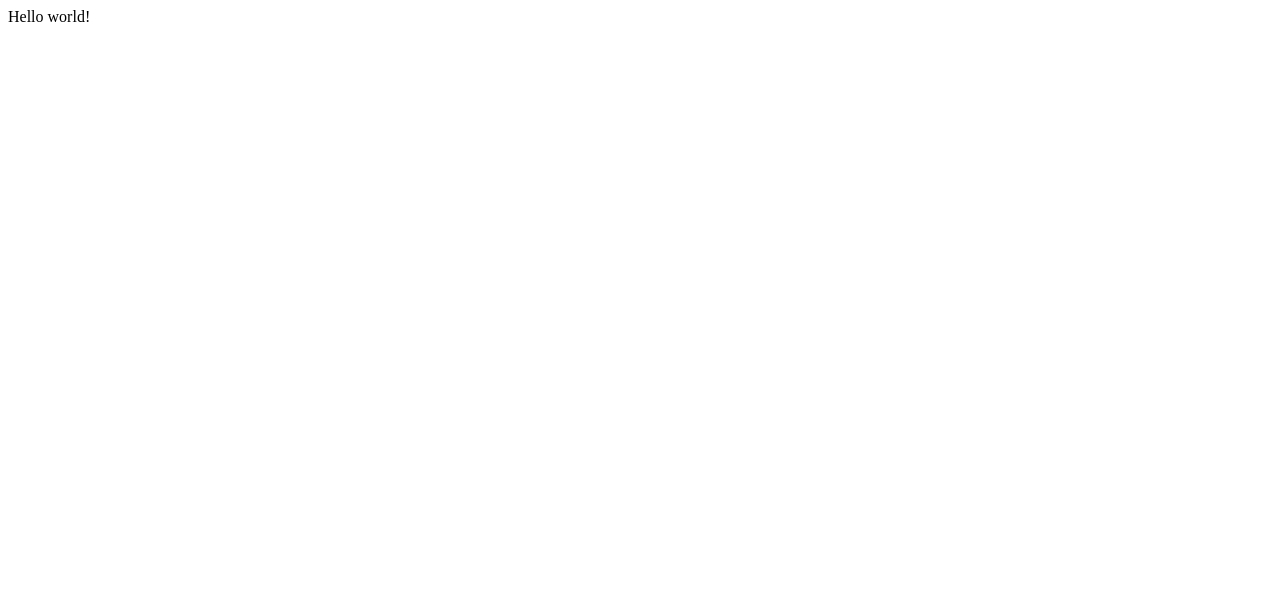
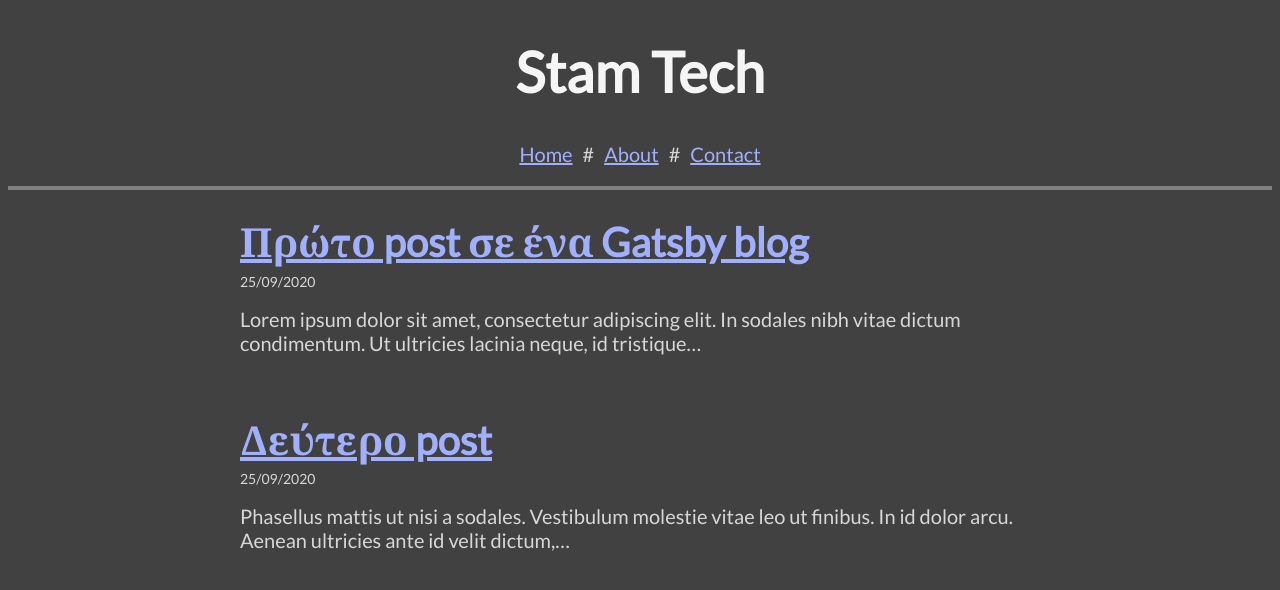
Before and after one commit to giostam/stam-tech, a Gatsby site: page / in a window 1280 px wide. Built offline with nearby package versions, Linux system fonts and the light colour scheme; Gatsby itself is replaced by a stand-in of ours.

Commit message:
Initial commit

````diff
--- /dev/null
+++ b/gatsby-browser.js
@@ -0,0 +1 @@
+import "./src/styles/global.css"
--- a/gatsby-config.js
+++ b/gatsby-config.js
@@ -5,6 +5,22 @@
  */
 
 module.exports = {
-  /* Your site config here */
-  plugins: [],
+  siteMetadata: {
+    title: "Stam Tech",
+  },
+  plugins: [
+    {
+      resolve: `gatsby-source-filesystem`,
+      options: {
+        name: `posts`,
+        path: `${__dirname}/src/posts`,
+      },
+    },
+    {
+      resolve: `gatsby-transformer-remark`,
+      options: {
+        excerpt_separator: `<!-- end -->`,
+      },
+    },
+  ],
 }
--- /dev/null
+++ b/gatsby-node.js
@@ -0,0 +1,45 @@
+const path = require(`path`)
+const { createFilePath } = require(`gatsby-source-filesystem`)
+
+
+exports.onCreateNode = ({ node, getNode, actions }) => {
+  const { createNodeField } = actions
+  if (node.internal.type === `MarkdownRemark`) {
+    const slug = createFilePath({ node, getNode, basePath: `pages` })
+    createNodeField({
+      node,
+      name: `slug`,
+      value: slug,
+    })
+  }
+}
+
+exports.createPages = async ({ graphql, actions }) => {
+  const { createPage } = actions
+
+  const result = await graphql(`
+    query {
+      allMarkdownRemark {
+        edges {
+          node {
+            fields {
+              slug
+            }
+          }
+        }
+      }
+    }
+  `)
+
+  result.data.allMarkdownRemark.edges.forEach(({ node }) => {
+    createPage({
+      path: node.fields.slug,
+      component: path.resolve(`./src/templates/postTemplate.js`),
+      context: {
+        // Data passed to context is available
+        // in page queries as GraphQL variables.
+        slug: node.fields.slug,
+      },
+    })
+  })
+}
--- /dev/null
+++ b/src/components/container.js
@@ -0,0 +1,10 @@
+import React from "react"
+import containerStyles from "./container.module.css"
+
+export default function Container({ children }) {
+  return (
+    <div className={containerStyles.container}>
+        {children}
+    </div>
+  )
+}
--- /dev/null
+++ b/src/components/container.module.css
@@ -0,0 +1,5 @@
+.container {
+    margin: auto;
+    max-width: 800px;
+    padding-top: 20px;
+  }
--- /dev/null
+++ b/src/components/header.js
@@ -0,0 +1,36 @@
+import React from "react"
+import { graphql, Link, useStaticQuery } from "gatsby"
+import headerStyles from "./header.module.css"
+
+const ListLink = props => (
+  <li style={{ display: "inline" }}>
+    <Link style={{ padding: "10px" }} to={props.to}>{props.children}</Link>
+  </li>
+)
+
+export default function Header() {
+  const data = useStaticQuery(
+    graphql`
+      query {
+        site {
+          siteMetadata {
+            title
+          }
+        }
+      }
+    `
+  )
+
+  return (
+    <div className={headerStyles.header}>
+        <h1>{data.site.siteMetadata.title}</h1>
+        <ul>
+          <ListLink to="/">Home</ListLink>
+          <li style={{ display: "inline" }}>#</li>
+          <ListLink to="/about/">About</ListLink>
+          <li style={{ display: "inline" }}>#</li>
+          <ListLink to="/contact/">Contact</ListLink>
+        </ul>
+    </div>
+  )
+}
--- /dev/null
+++ b/src/components/header.module.css
@@ -0,0 +1,17 @@
+.header {
+    color: whitesmoke important;
+    text-align: center;
+    border-bottom: 4px solid gray;
+    padding-bottom: 1rem;
+}
+
+.header h1 {
+    color: whitesmoke;
+    font-size: 56px;
+}
+
+.header ul {
+    list-style-type: none;
+    margin: 0;
+    padding: 0;
+}
--- /dev/null
+++ b/src/components/layout.js
@@ -0,0 +1,13 @@
+import React from "react"
+import Container from "./container"
+import Header from "./header"
+import layoutStyles from "./layout.module.css"
+
+export default function Layout({ children }) {
+  return (
+    <div className={layoutStyles.layout}>
+      <Header></Header>
+      <Container>{children}</Container>
+    </div>
+  )
+}
--- /dev/null
+++ b/src/components/layout.module.css
@@ -0,0 +1,3 @@
+.layout {
+    color: #d7d7d7;
+}
--- /dev/null
+++ b/src/components/post-list-item.js
@@ -0,0 +1,16 @@
+import { Link } from "gatsby"
+import React from "react"
+
+export default function PostListItem({ children }) {
+  return (
+    <div>
+      <div style={{ lineHeight: "10px" }}>
+        <h1>
+          <Link to={children.frontmatter.slug}>{children.frontmatter.title}</Link>
+        </h1>
+        <span style={{ fontSize: "14px" }}>{children.frontmatter.date}</span>
+      </div>
+      <p>{children.excerpt}</p>
+    </div>
+  )
+}
--- a/src/pages/index.js
+++ b/src/pages/index.js
@@ -1,5 +1,35 @@
+import { graphql } from "gatsby"
 import React from "react"
+import Layout from "../components/layout"
+import PostListItem from "../components/post-list-item"
 
-export default function Home() {
-  return <div>Hello world!</div>
+export default function Home({ data }) {
+  return (
+    <Layout>
+      {data.allMarkdownRemark.edges.map(({ node }) => (
+        <div style={{ marginBottom: "80px" }}>
+          <PostListItem>{node}</PostListItem>
+        </div>
+      ))}
+    </Layout>
+  )
 }
+
+export const query = graphql`
+  query {
+    allMarkdownRemark {
+      totalCount
+      edges {
+        node {
+          id
+          frontmatter {
+            title
+            date(formatString: "DD/MM/YYYY")
+            slug
+          }
+          excerpt
+        }
+      }
+    }
+  }
+`
--- /dev/null
+++ b/src/posts/2020/09/post1.md
@@ -0,0 +1,16 @@
+---
+slug: "/2020/09/post1"
+title: "Πρώτο post σε ένα Gatsby blog"
+date: "2020-09-25"
+language: "el"
+---
+
+Lorem ipsum dolor sit amet, consectetur adipiscing elit. In sodales nibh vitae dictum condimentum. Ut ultricies lacinia neque, id tristique erat. Vestibulum mollis gravida dolor at iaculis. Donec at placerat justo, sed malesuada diam. Maecenas dictum egestas arcu in rhoncus. Nullam vulputate dolor consequat odio imperdiet suscipit. Nunc pulvinar sit amet nulla eget fermentum.
+<!-- end -->
+Aliquam varius vitae turpis at condimentum. Phasellus sed luctus purus. Praesent tempor mi in arcu viverra tincidunt. Praesent quis dictum tellus. Fusce nec interdum diam. In hac habitasse platea dictumst. Suspendisse in euismod massa. Donec convallis ex eu nisi tempor, non scelerisque nisl porta. Sed at rhoncus felis. Duis ac quam lacus. Vestibulum erat enim, elementum condimentum lacinia id, rutrum a diam. Aenean egestas libero a turpis ullamcorper, ut vehicula lorem dignissim. Mauris vel nisl libero. Curabitur pulvinar consequat faucibus.
+
+Sed malesuada nisl eget pharetra fermentum. In nibh dui, dapibus ut tincidunt ac, gravida non libero. Ut dignissim eget libero ut imperdiet. Nulla eget sapien non erat luctus ultrices fringilla at dolor. Duis vestibulum viverra feugiat. Proin molestie libero magna, non lacinia justo accumsan sed. Pellentesque ut ultricies nibh, eu mattis enim. Nam porta nisl quis ligula maximus dapibus ac quis nisi. Proin molestie egestas ornare. Integer ullamcorper sem at turpis bibendum, quis facilisis ipsum finibus. Donec ante magna, dignissim rutrum leo at, lacinia ornare libero.
+
+Aliquam eget suscipit metus. Vestibulum hendrerit risus lacus, eget mattis justo pulvinar non. Donec ac mollis enim. Duis faucibus sodales maximus. Quisque scelerisque ultrices metus, at pellentesque tortor malesuada eu. Suspendisse tristique odio vehicula risus dignissim egestas. Vivamus iaculis eget lacus ut tristique. Vivamus consequat nec dui a suscipit. Aliquam ullamcorper ante nulla, vel pretium urna efficitur eu. Nunc pharetra lacus vel tellus fringilla, et lacinia nisl tempor.
+
+Ut id pharetra ligula, vel tincidunt odio. Quisque scelerisque dui et odio hendrerit fermentum. Integer sed augue ut sapien tempus auctor in in elit. Mauris lorem sapien, rhoncus venenatis nunc ac, facilisis dignissim ex. Donec a ligula nec dolor ornare rutrum. Praesent aliquam nisi vitae sem interdum rutrum. Mauris mollis eleifend augue, non maximus purus ornare id. Fusce nulla ligula, scelerisque nec tempus vitae, sodales ac velit. Nulla varius porttitor vulputate. Vivamus vel tempor nunc. Pellentesque sed nisi accumsan, placerat libero quis, aliquam lacus. Sed venenatis tristique velit. Vestibulum mauris arcu, placerat ac massa vitae, iaculis semper dui.
--- /dev/null
+++ b/src/posts/2020/09/post2.md
@@ -0,0 +1,24 @@
+---
+slug: "/2020/09/post2"
+title: "Δεύτερο post"
+date: "2020-09-25"
+language: "el"
+---
+
+Phasellus mattis ut nisi a sodales. Vestibulum molestie vitae leo ut finibus. In id dolor arcu. Aenean ultricies ante id velit dictum, vitae aliquam lorem volutpat. Donec in massa sagittis libero dignissim malesuada non sagittis enim. Aenean et rhoncus felis, vitae sodales sapien. Cras eu ligula tellus.
+<!-- end -->
+Donec facilisis placerat risus sit amet ullamcorper. Pellentesque habitant morbi tristique senectus et netus et malesuada fames ac turpis egestas. Suspendisse potenti. Curabitur sit amet dui purus. Nullam nec risus feugiat, consequat diam non, consectetur nibh. Nulla id mi orci. Maecenas et enim lorem. Praesent eros nulla, scelerisque dapibus arcu nec, elementum accumsan velit.
+
+```javascript
+<Layout>
+    {data.allMarkdownRemark.edges.map(({ node }) => (
+    <div style={{ marginBottom: "80px" }}>
+        <PostListItem>{node}</PostListItem>
+    </div>
+    ))}
+</Layout>
+```
+
+Sed vitae consequat nunc, in luctus erat. Duis tempus augue dictum justo volutpat sodales. Praesent libero nunc, porta nec maximus at, mollis at erat. Nullam turpis purus, vehicula nec lacus vestibulum, imperdiet pretium quam. Nam sagittis tempor sem, ac bibendum justo. Donec nunc metus, congue a tellus eu, lacinia consectetur nisl. Nunc scelerisque libero ut dolor consectetur, sit amet consectetur velit tincidunt. Aenean vel pulvinar dolor. In volutpat a sem et semper. Morbi dapibus lorem in erat maximus dictum eget ut dui. In a ipsum ut elit pharetra semper nec in orci. Sed aliquam eros velit, vel gravida metus porttitor nec. Fusce gravida tellus non erat ultrices iaculis. Praesent posuere, urna quis varius consequat, elit ligula porttitor augue, egestas ornare felis odio in odio. Suspendisse auctor, diam ac viverra ultricies, felis mi dignissim risus, eget euismod ligula est vel eros. Class aptent taciti sociosqu ad litora torquent per conubia nostra, per inceptos himenaeos.
+
+In at ipsum et sem varius fringilla. Phasellus consectetur imperdiet magna in congue. Sed erat dolor, mattis et volutpat vitae, tempor vitae sem. Phasellus velit dui, rutrum a ipsum eget, tempor congue lacus. Pellentesque faucibus et elit non ultrices. Fusce vitae risus eget ligula fringilla feugiat at vel erat. In hac habitasse platea dictumst. Vestibulum ante ipsum primis in faucibus orci luctus et ultrices posuere cubilia curae; Proin dui nulla, interdum sit amet velit a, accumsan sagittis turpis. Vestibulum ut eleifend ligula, ac placerat sapien.
--- /dev/null
+++ b/src/styles/global.css
@@ -0,0 +1,12 @@
+@import url('https://fonts.googleapis.com/css?family=Lato&display=swap');
+
+html {
+  font-family: Lato, Georgia, 'Times New Roman', Times, serif;
+  background-color: #414141;
+  color: #d7d7d7;
+  font-size: 20px;
+}
+
+a {
+  color: #a0b0fc;
+}
````
Also changed, not shown: package.json (+6 -1 lines), src/pages/about.js (added, +26 -0 lines), src/pages/contact.js (added, +15 -0 lines), src/templates/postTemplate.js (added, +33 -0 lines), 1 other file.
